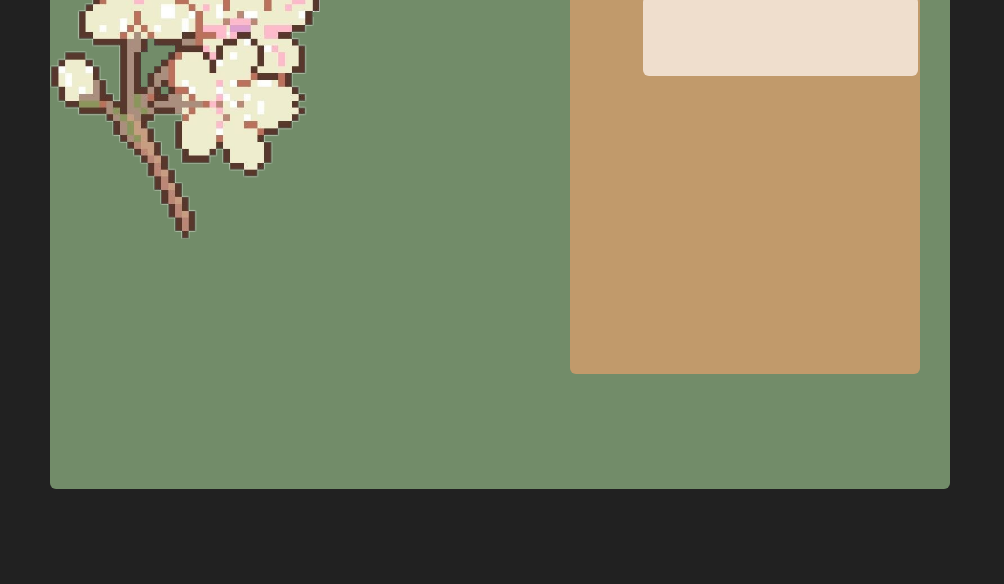
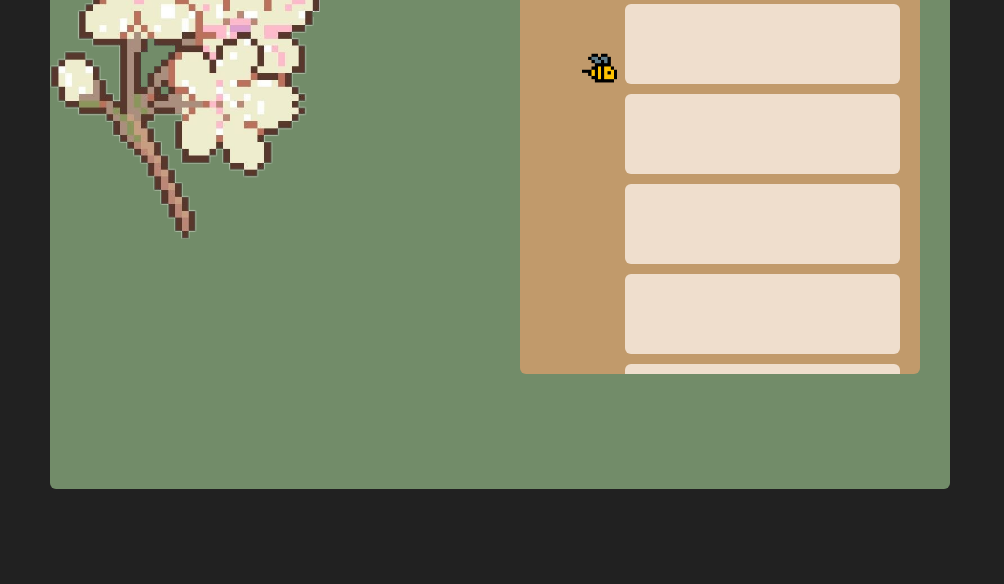
Before and after one commit to samuel129/PollinationSimulation, a plain HTML site: page idlegame.html in a window 1280 px wide. Shown: the part 216-800 px from the top of the page, without its empty margins (0-1004 px from the left). Drawn offline with Linux system fonts and the light colour scheme.

Commit message:
Add files via upload

```diff
--- a/app.js
+++ b/app.js
@@ -124,4 +124,8 @@ if (document.getElementById("flowerclicker")) {
 		honeyElement.textContent = currHoney + " Honey";
 		localStorage.setItem("honeyCount", currHoney);
 	}
+
+	document.getElementById("beeImg").onclick = function () {
+
+	}
 }
--- a/idlegame.html
+++ b/idlegame.html
@@ -5,6 +5,9 @@
   <meta name="viewport" content="width=device-width, initial-scale=1">
   <title id="flowerclicker">Flower Clicker</title>
   <link rel="stylesheet" type="text/css" href="main.css">
+  <link rel="preconnect" href="https://fonts.googleapis.com">
+  <link rel="preconnect" href="https://fonts.gstatic.com" crossorigin>
+  <link href="https://fonts.googleapis.com/css2?family=Silkscreen:wght@700&display=swap" rel="stylesheet">
 </head>
 <body class = "dark-theme">
     <a href="./index.html">Home</a>
@@ -12,14 +15,18 @@
   <h1>Flower Clicker!</h1>
 
   <div id="wholeGameContainer">
+    <h1 id="honeyCount" style="font-size:35px">0 Honey</h1>
 
-    <h1 id="honeyCount">0 Honey</h1>
     <img id="flowerImg" onclick="myFunction()" src="./flower.png">
 
-    <div id="upgradeContainer">
-      <div class="singleUpgradeContainer">
-
-      </div>
+    <div class="upgradeContainer">
+      <img id="beeImg" onclick="myFunction()" src="./bee.png"> <div class="singleUpgradeContainer"></div>
+      <div style="top: 100px; right: 20px;" class="singleUpgradeContainer"></div>
+      <div style="top: 190px; right: 20px;" class="singleUpgradeContainer"></div>
+      <div style="top: 280px; right: 20px;" class="singleUpgradeContainer"></div>
+      <div style="top: 370px; right: 20px;" class="singleUpgradeContainer"></div>
+      <div style="top: 450px; right: 20px; background-color: #C19A6B; height: 10px;" class="singleUpgradeContainer"></div>
+    </div>
   </div>
 
   </div>
--- a/main.css
+++ b/main.css
@@ -138,6 +138,7 @@ li {
   height: 575px;
   background-color: var(--sage);
   border-radius: 6px;
+  font-family: Silkscreen;
   display: inline-block;
   user-drag: none;
   -webkit-user-drag: none;
@@ -147,15 +148,16 @@ li {
   -ms-user-select: none;
 }
 
-#upgradeContainer {
+.upgradeContainer {
   position: absolute;
   top: 80px;
   right: 30px;
-  width: 350px;
+  width: 400px;
   height: 380px;
   background-color: var(--wood);
   border-radius: 6px;
   display: inline-block;
+  overflow: scroll;
   user-drag: none;
   -webkit-user-drag: none;
   user-select: none;
@@ -166,8 +168,8 @@ li {
 
 .singleUpgradeContainer {
   position: absolute;
-  top: 2px;
-  right: 2px;
+  top: 10px;
+  right: 20px;
   width: 275px;
   height: 80px;
   background-color: var(--almond);
@@ -183,6 +185,17 @@ li {
 
 #flowerImg {
   width:30%; /* you can use % */
+  height: auto;
+  user-drag: none;
+  -webkit-user-drag: none;
+  user-select: none;
+  -moz-user-select: none;
+  -webkit-user-select: none;
+  -ms-user-select: none;
+}
+
+#beeImg {
+  width:40%; /* you can use % */
   height: auto;
   user-drag: none;
   -webkit-user-drag: none;
```
Also changed, not shown: bee.png (added), slkscre.ttf (added).
